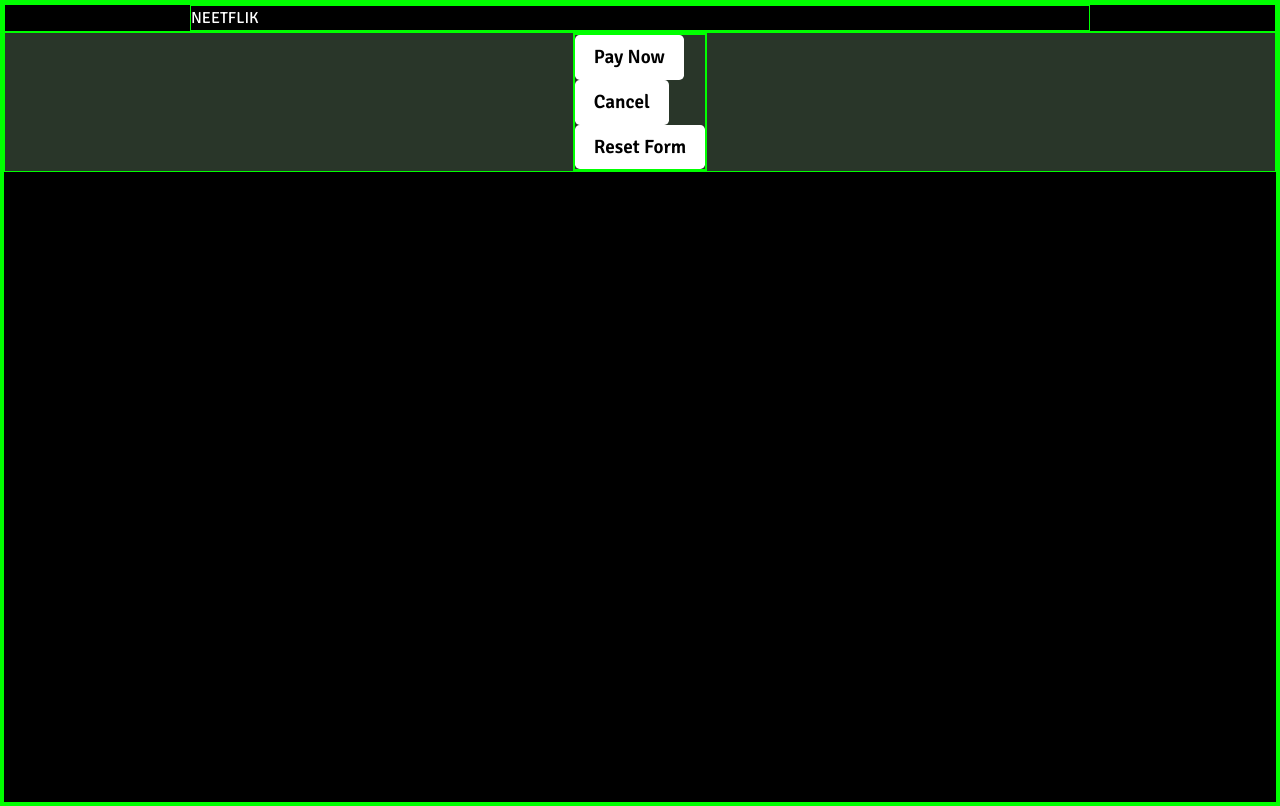
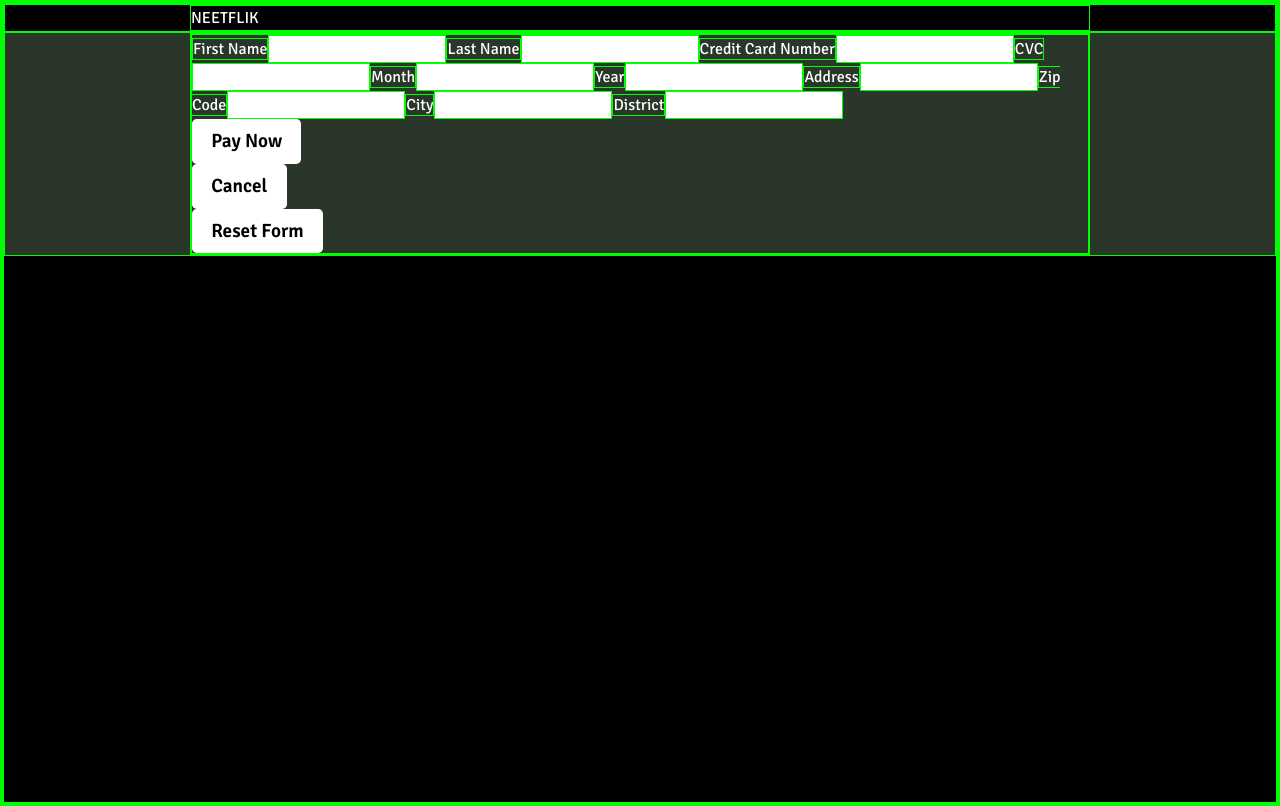
Before and after one commit to gokhanozdemir/witflix-s8-0924, a React (Vite) app: page / in a window 1280 px wide. Built offline with nearby package versions, Linux system fonts and the light colour scheme.

Commit message:
form elemanlarını taslaklar

```diff
--- a/src/App.jsx
+++ b/src/App.jsx
@@ -31,8 +31,30 @@ function App() {
         <div className="container-lg">NEETFLIK</div>
       </header>
       <main className="flex column gap-m main-container" >
-        <div className="container-lg">
+        <div className="container-lg flex column">
           <form onSubmit={handleSubmit}>
+
+
+            <label htmlFor="firstname">First Name</label>
+            <input type="text" name="firstname" id="firstname" />
+            <label htmlFor="lastname">Last Name</label>
+            <input type="text" name="lastname" id="lastname" />
+            <label htmlFor="creditcard">Credit Card Number</label>
+            <input type="text" name="creditcard" id="creditcard" />
+            <label htmlFor="cvc">CVC</label>
+            <input type="text" name="cvc" id="cvc" />
+            <label htmlFor="exp_month">Month</label>
+            <input type="text" name="exp_month" id="exp_month" />
+            <label htmlFor="exp_year">Year</label>
+            <input type="text" name="exp_year" id="exp_year" />
+            <label htmlFor="address">Address</label>
+            <input type="text" name="address" id="address" />
+            <label htmlFor="zipcode">Zip Code</label>
+            <input type="text" name="zipcode" id="zipcode" />
+            <label htmlFor="city">City</label>
+            <input type="text" name="city" id="city" />
+            <label htmlFor="district">District</label>
+            <input type="text" name="district" id="district" />
 
 
 
```
